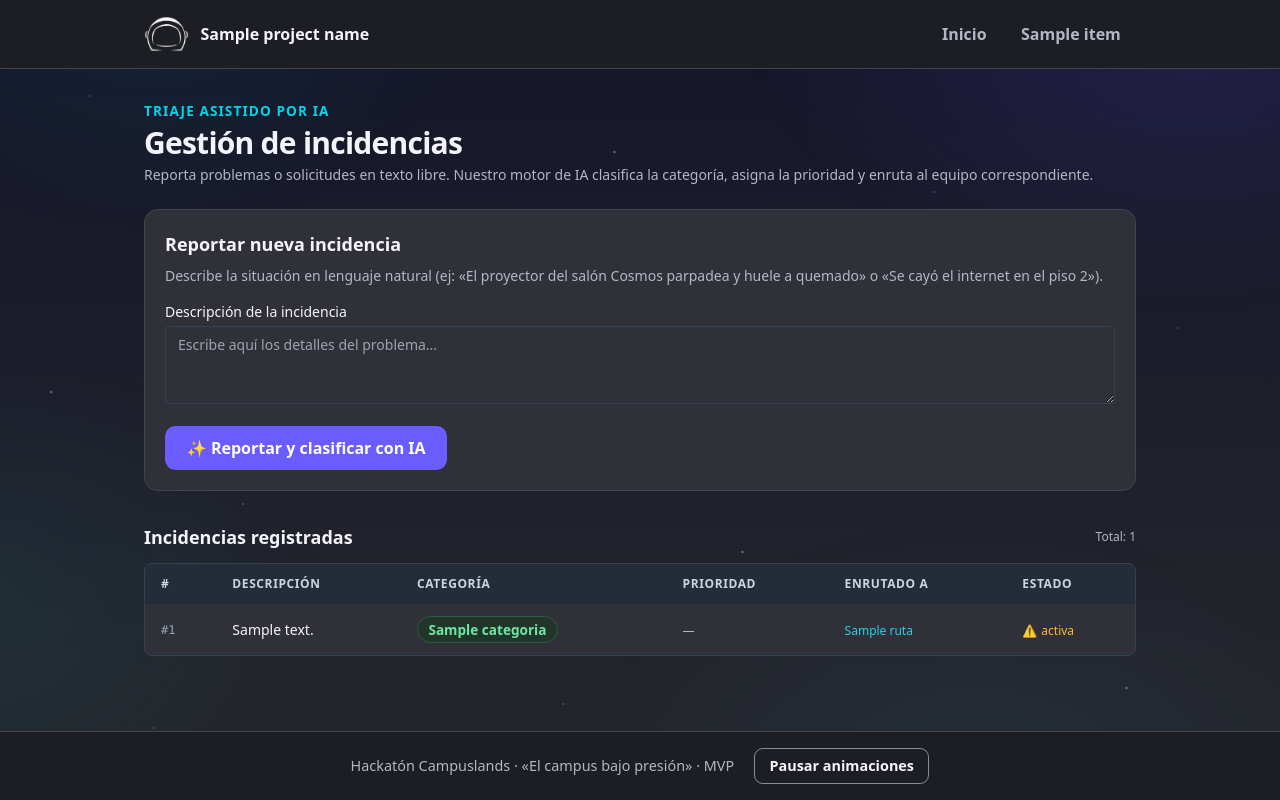
After one commit to crisolano/Hackaton-CharlieKode, a FastAPI app: template app/web/templates/incidencias.html in a window 1280 px wide. The commit adds this page. Run offline with FastAPI, Linux system fonts and the light colour scheme; the template is opened without the code that fills it: most values are stand-ins (such as "Sample title", 1, 10 or a date in 2020); some libraries are stand-ins or nearby versions.

Commit message:
feat(web): habilita modulo e interfaz interactiva de incidencias con triaje de IA

```diff
--- a/app/web/routes.py
+++ b/app/web/routes.py
@@ -11,10 +11,12 @@ from pydantic import ValidationError
 from sqlalchemy.exc import SQLAlchemyError
 from sqlalchemy.orm import Session
 
+from app.api.deps import ClienteIA
 from app.core.config import EquipoEstado, settings
 from app.core.database import get_db
 from app.core.errors import ERROR_MESSAGES, AppException, DatosInvalidos
-from app.schemas import PrestamoCreate, ReservaCreate
+from app.schemas import IncidenciaCreate, PrestamoCreate, ReservaCreate
+from app.services.incidencias import crear_incidencia, listar_incidencias
 from app.services.prestamos import (
     crear_prestamo,
     listar_equipos,
@@ -90,17 +92,15 @@ NAV_ITEMS: tuple[NavItem, ...] = (
         "/equipos",
         "Control de inventario, préstamo de recursos tecnológicos y registro de devoluciones.",
     ),
-    # Una línea por sección (Equipos, Incidencias...): evita conflictos de merge.
+    NavItem(
+        "Incidencias",
+        "/incidencias",
+        "Reporte de incidencias en texto libre con triaje inteligente asistido por IA.",
+    ),
 )
 
-# Secciones previstas que todavía no tienen pantalla operativa; al implementarlas se
-# mueven a NAV_ITEMS. Se muestran como "próximamente" para no aparentar funciones que no existen.
-SECCIONES_PENDIENTES: tuple[SeccionPendiente, ...] = (
-    SeccionPendiente(
-        "Incidencias",
-        "Registro de incidencias en texto libre con clasificación asistida por IA.",
-    ),
-)
+# Secciones previstas que todavía no tienen pantalla operativa
+SECCIONES_PENDIENTES: tuple[SeccionPendiente, ...] = ()
 
 router = APIRouter(include_in_schema=False)
 
@@ -297,3 +297,38 @@ def devolver(
         prestamo=prestamo,
         **_contexto_equipos(db),
     )
+
+
+def _contexto_incidencias(db: Session) -> dict:
+    """Incidencias registradas ordenadas de más reciente a más antigua."""
+    return {
+        "incidencias": listar_incidencias(db),
+    }
+
+
+@router.get("/incidencias", response_class=HTMLResponse)
+def incidencias(request: Request, db: Annotated[Session, Depends(get_db)]) -> HTMLResponse:
+    """Muestra el panel de incidencias con historial y formulario de reporte con IA."""
+    return render(request, "incidencias.html", **_contexto_incidencias(db))
+
+
+@router.post("/incidencias/reportar", response_class=HTMLResponse)
+def reportar_incidencia(
+    request: Request,
+    db: Annotated[Session, Depends(get_db)],
+    cliente_ia: ClienteIA,
+    texto: Annotated[str, Form()] = "",
+) -> HTMLResponse:
+    """Registra una incidencia y ejecuta el triaje automático con IA."""
+    try:
+        datos = IncidenciaCreate(texto=texto)
+    except ValidationError as exc:
+        raise DatosInvalidos(mensaje=_mensaje_validacion(exc)) from exc
+    incidencia = crear_incidencia(db, datos, ai_client=cliente_ia)
+    return render(
+        request,
+        "partials/incidencia_ok.html",
+        titulo="Incidencia registrada y clasificada",
+        incidencia=incidencia,
+        **_contexto_incidencias(db),
+    )
--- /dev/null
+++ b/app/web/templates/incidencias.html
@@ -0,0 +1,19 @@
+{% extends "base.html" %}
+{% block title %}Incidencias · {{ project_name }}{% endblock %}
+{% block content %}
+<header class="mb-6">
+  <p class="eyebrow">Triaje asistido por IA</p>
+  <h1 class="text-2xl sm:text-3xl font-bold tracking-tight mt-1">Gestión de incidencias</h1>
+  <p class="muted text-sm mt-1">
+    Reporta problemas o solicitudes en texto libre. Nuestro motor de IA clasifica la categoría, asigna la prioridad y enruta al equipo correspondiente.
+  </p>
+</header>
+
+<div id="resultado-incidencias" class="mb-6" aria-live="polite"></div>
+<div id="cargando-incidencias" class="htmx-indicator alert alert-info mb-6" role="status">
+  <span class="inline-block animate-spin mr-2">⚙️</span>
+  <span>Analizando y clasificando la incidencia con Inteligencia Artificial…</span>
+</div>
+
+{% include "partials/incidencias_panel.html" %}
+{% endblock %}
--- a/app/web/templates/index.html
+++ b/app/web/templates/index.html
@@ -4,10 +4,11 @@
   <div>
     <p class="eyebrow entra" style="--i:0">Hackatón Campuslands</p>
     <h1 class="text-3xl sm:text-4xl font-bold tracking-tight mt-1 entra" style="--i:1">{{ project_name }}</h1>
-    <p class="lead mt-3 entra" style="--i:2">Hoy puedes reservar salas. Equipos e incidencias llegan pronto.</p>
+    <p class="lead mt-3 entra" style="--i:2">Gestión unificada de espacios, recursos tecnológicos y triaje de incidencias asistido por IA.</p>
     <div class="flex flex-wrap gap-3 mt-6 entra" style="--i:3">
       <a href="/salas#reservar" class="btn btn-primary w-full sm:w-auto">Reservar una sala</a>
-      <a href="/salas#disponibilidad" class="btn btn-secondary w-full sm:w-auto">Ver disponibilidad</a>
+      <a href="/equipos" class="btn btn-secondary w-full sm:w-auto">Préstamo de equipos</a>
+      <a href="/incidencias" class="btn btn-secondary w-full sm:w-auto">Reportar incidencia</a>
     </div>
   </div>
   <div class="hero-logo-wrap entra" style="--i:2">
--- /dev/null
+++ b/app/web/templates/partials/incidencias_panel.html
@@ -0,0 +1,95 @@
+<div id="incidencias-panel"{% if oob %} hx-swap-oob="true"{% endif %}>
+  <section class="card mb-8">
+    <h2 class="text-lg font-semibold mb-2">Reportar nueva incidencia</h2>
+    <p class="muted text-sm mb-4">Describe la situación en lenguaje natural (ej: «El proyector del salón Cosmos parpadea y huele a quemado» o «Se cayó el internet en el piso 2»).</p>
+
+    <form method="post" action="/incidencias/reportar"
+          hx-post="/incidencias/reportar" hx-target="#resultado-incidencias" hx-swap="innerHTML"
+          hx-indicator="#cargando-incidencias"
+          hx-disabled-elt="#btn-reportar"
+          class="flex flex-col gap-4">
+      <div>
+        <label for="texto-incidencia" class="block text-sm font-medium mb-1">Descripción de la incidencia</label>
+        <textarea id="texto-incidencia" name="texto" rows="3" required minlength="5" maxlength="1000"
+                  placeholder="Escribe aquí los detalles del problema..."
+                  class="w-full rounded border border-slate-700 bg-[var(--surface)] px-3 py-2 text-sm text-[var(--ink)] focus:outline-none focus:ring-2 focus:ring-indigo-500"></textarea>
+      </div>
+      <div>
+        <button type="submit" id="btn-reportar"
+                class="btn btn-primary">
+          ✨ Reportar y clasificar con IA
+        </button>
+      </div>
+    </form>
+  </section>
+
+  <section>
+    <div class="flex items-center justify-between mb-3">
+      <h2 class="text-lg font-semibold">Incidencias registradas</h2>
+      <span class="muted text-xs">Total: {{ incidencias|length }}</span>
+    </div>
+
+    {% if incidencias %}
+    <div class="overflow-x-auto rounded-lg border border-slate-700 bg-[var(--surface)]">
+      <table class="min-w-full text-sm text-left">
+        <thead class="bg-slate-800/60 text-xs text-slate-300 uppercase tracking-wider">
+          <tr>
+            <th class="px-4 py-3">#</th>
+            <th class="px-4 py-3">Descripción</th>
+            <th class="px-4 py-3">Categoría</th>
+            <th class="px-4 py-3">Prioridad</th>
+            <th class="px-4 py-3">Enrutado a</th>
+            <th class="px-4 py-3">Estado</th>
+          </tr>
+        </thead>
+        <tbody class="divide-y divide-slate-700/60">
+          {% for inc in incidencias %}
+          <tr class="hover:bg-slate-800/30 transition-colors">
+            <td class="px-4 py-3 font-mono text-xs text-slate-400">#{{ inc.id }}</td>
+            <td class="px-4 py-3 max-w-xs truncate" title="{{ inc.texto }}">{{ inc.texto }}</td>
+            <td class="px-4 py-3">
+              {% if inc.categoria %}
+              <span class="badge badge-ok">{{ inc.categoria }}</span>
+              {% else %}
+              <span class="badge badge-off">Sin clasificar</span>
+              {% endif %}
+            </td>
+            <td class="px-4 py-3">
+              {% if inc.prioridad == 'critica' or inc.prioridad == 'alta' %}
+              <span class="badge badge-err">{{ inc.prioridad }}</span>
+              {% elif inc.prioridad == 'media' %}
+              <span class="badge badge-soon">{{ inc.prioridad }}</span>
+              {% elif inc.prioridad == 'baja' %}
+              <span class="badge badge-ok">{{ inc.prioridad }}</span>
+              {% else %}
+              <span class="muted text-xs">—</span>
+              {% endif %}
+            </td>
+            <td class="px-4 py-3">
+              {% if inc.ruta %}
+              <span class="text-xs font-medium text-cyan-400">{{ inc.ruta }}</span>
+              {% else %}
+              <span class="muted text-xs">—</span>
+              {% endif %}
+            </td>
+            <td class="px-4 py-3">
+              {% if inc.origen_ia %}
+              <span class="inline-flex items-center gap-1 text-xs text-emerald-400" title="Triaje realizado automáticamente por IA">
+                <span>🤖</span> {{ inc.estado }}
+              </span>
+              {% else %}
+              <span class="inline-flex items-center gap-1 text-xs text-amber-400" title="Pendiente de revisión manual">
+                <span>⚠️</span> {{ inc.estado }}
+              </span>
+              {% endif %}
+            </td>
+          </tr>
+          {% endfor %}
+        </tbody>
+      </table>
+    </div>
+    {% else %}
+    <p class="muted text-sm">No hay incidencias registradas en este momento.</p>
+    {% endif %}
+  </section>
+</div>
```
Also changed, not shown: app/web/templates/partials/incidencia_ok.html (added, +18 -0 lines), tests/web/test_incidencias.py (added, +57 -0 lines), tests/web/test_interfaz.py (+4 -4 lines), tests/web/test_visual.py (+3 -3 lines).
